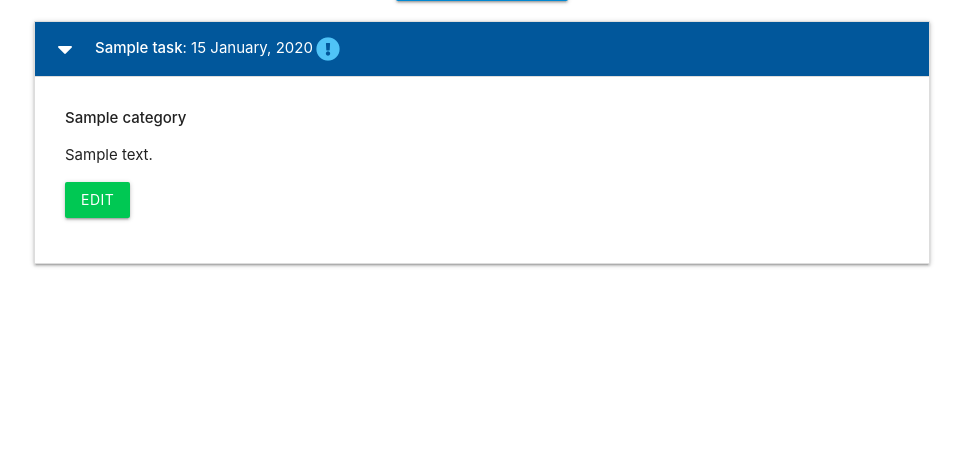
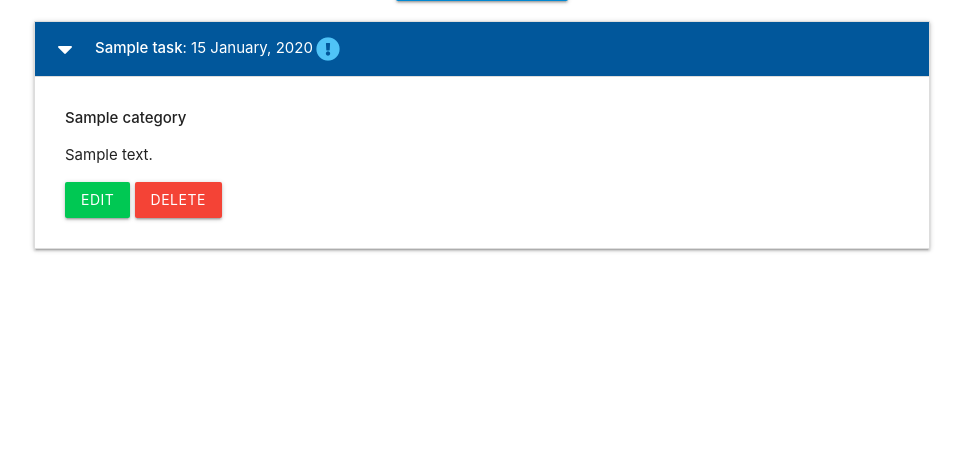
Before and after one commit to dnlbowers/task-manager, a Flask app: page / in a window 1280 px wide, after a click that opens the changed part. Shown: the part 212-670 px from the top of the page, without its empty margins (158-1121 px from the left). Run offline with Flask 2, Linux system fonts and the light colour scheme; tables that the repository leaves empty hold one stand-in row (values such as "Sample post").

Commit message:
add delete task

```diff
--- a/taskmanager/routes.py
+++ b/taskmanager/routes.py
@@ -72,3 +72,11 @@ def edit_task(task_id):
         task.category_id = request.form.get("category_id")
         db.session.commit()
     return render_template("edit_task.html", task=task, categories=categories)
+
+
+@app.route("/delete_task/<int:task_id>")
+def delete_task(task_id):
+    task = Task.query.get_or_404(task_id)
+    db.session.delete(task)
+    db.session.commit()
+    return redirect(url_for("home"))
--- a/taskmanager/templates/tasks.html
+++ b/taskmanager/templates/tasks.html
@@ -18,15 +18,29 @@
             <i class="i fas fa-caret-down"></i>
             <strong>{{ task.task_name }}</strong> : {{ task.due_date.strftime( "%d %B, %Y") }}
             {% if task.is_urgent == True %}
-                <i class="fas fa-exclamation-circle light-blue-text text-lighten-2"></i>
+            <i class="fas fa-exclamation-circle light-blue-text text-lighten-2"></i>
             {% endif %}
         </div>
         <div class="collapsible-body">
             <strong> {{ task.category }}</strong>
             <p> {{ task.task_description }}</p>
-            <p>
-                <a href="{{ url_for('edit_task', task_id=task.id) }}" class="btn green accent-4">Edit</a>
-            </p>
+
+            <a href="{{ url_for('edit_task', task_id=task.id) }}" class="btn green accent-4">Edit</a>
+
+            <!-- Modal Trigger -->
+            <a class="btn red modal-trigger" href="#modal-{{ task.id }}">Delete</a>
+
+            <!-- Modal Structure -->
+            <div id="modal-{{ task.id }}" class="modal">
+                <div class="modal-content">
+                    <h4>Are you sure you want to delete this task?</h4>
+                    <p>This action can not be undone.</p>
+                </div>
+                <div class="modal-footer">
+                    <a href="{{ url_for('delete_task', task_id=task.id) }}" class="btn red">Delete</a>
+                    <a href="#!" class="modal-close btn green accent-4">Cancel</a>
+                </div>
+            </div>
         </div>
     </li>
     {% endfor %}
```
